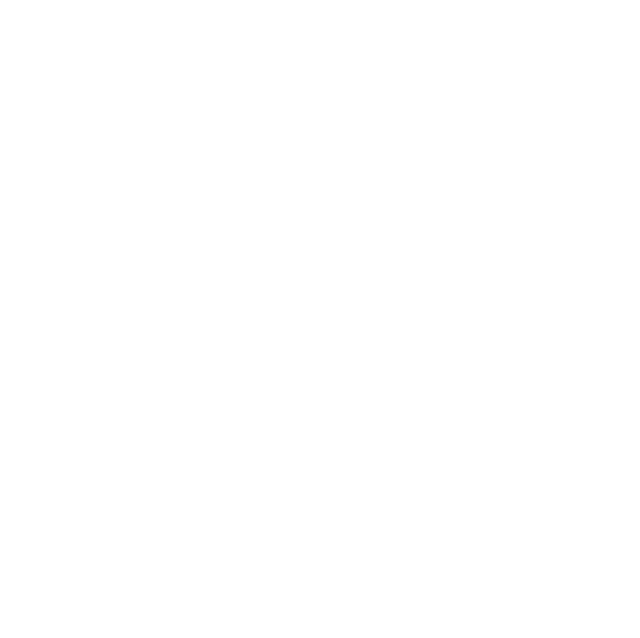
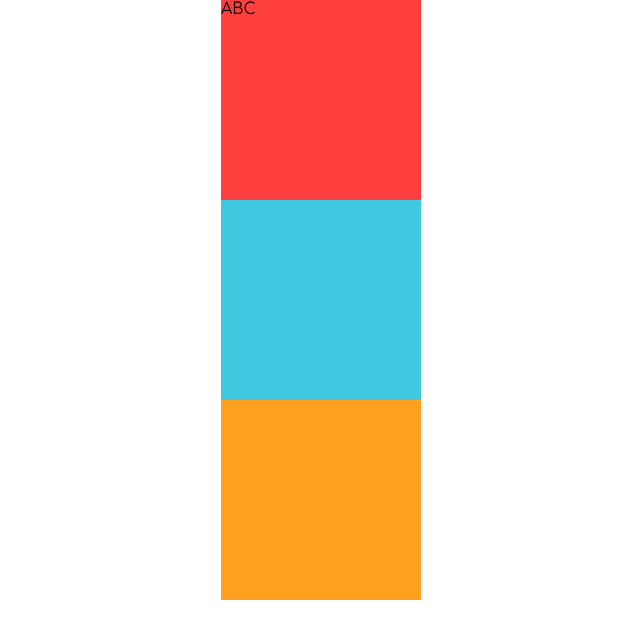
Before and after one commit to OzoneMotion/alo-bomnito, a plain HTML site: page html/contacto.html in a window 1280 px wide. Shown: the whole page, without its empty margins (319-959 px from the left). Drawn offline with Linux system fonts and the light colour scheme.

Commit message:
Ejercicio Flex

```diff
--- a/css/contacto.css
+++ b/css/contacto.css
@@ -0,0 +1,46 @@
+@import url('https://fonts.googleapis.com/css2?family=Comfortaa:wght@300;400;500;600;700&display=swap');
+
+* {
+    font-size: 16px;
+    box-sizing: border-box;
+    overflow: hidden;
+    font-family: 'Comfortaa', sans-serif;
+    margin: 0;
+    padding: 0;
+}
+
+:root {
+    --red: #ff3e3e;
+    --blue: #3fc8e0;
+    --orange: #ffa11e;
+    --square-size: 200px;
+}
+
+.container {
+    display: flex;
+    flex-wrap: wrap;
+    flex-direction: column;
+    justify-content: center;
+    align-items: center;
+}
+
+.red,
+.blue,
+.orange {
+    width: var(--square-size);
+    height: var(--square-size);
+}
+
+.red {
+    background-color: var(--red);
+    display: flex;
+    flex-wrap: wrap;
+}
+
+.blue {
+    background-color: var(--blue);
+}
+
+.orange {
+    background-color: var(--orange);
+}
--- a/html/contacto.html
+++ b/html/contacto.html
@@ -1,5 +1,6 @@
 <!DOCTYPE html>
 <html lang="en">
+
 <head>
     <meta charset="UTF-8">
     <meta name="viewport" content="width=device-width, initial-scale=1.0">
@@ -11,9 +12,19 @@
 </head>
 
 <body>
-
-
-
+    <div class="container">
+        <div class="container-left">
+            <div class="red">
+                <p>A</p>
+                <p>B</p>
+                <p>C</p>
+            </div>
+            <div class="blue"></div>
+        </div>
+        <div class="container-right">
+            <div class="orange"></div>
+        </div>
+    </div>
 </body>
 
 </html>
```
